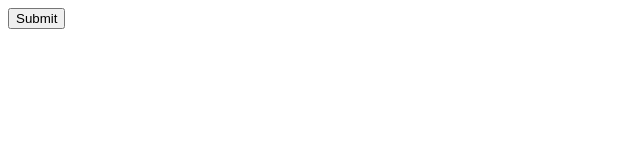
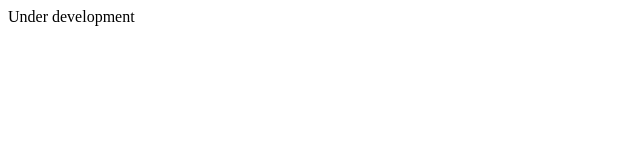
Before and after one commit to superbolang/techsavvy-eventmaker, a Next.js app: page / in a window 1280 px wide. Shown: the top 160 px of the page, without its empty margins (0-640 px from the left). Built offline with nearby package versions, Linux system fonts and the light colour scheme.

Commit message:
change page.js

```diff
--- a/src/app/page.js
+++ b/src/app/page.js
@@ -1,9 +1,5 @@
 import Image from 'next/image';
 
 export default function Home() {
-  return (
-    <div>
-      <button className='btn btn-primary'>Submit</button>
-    </div>
-  );
+  return <div>Under development</div>;
 }
```
